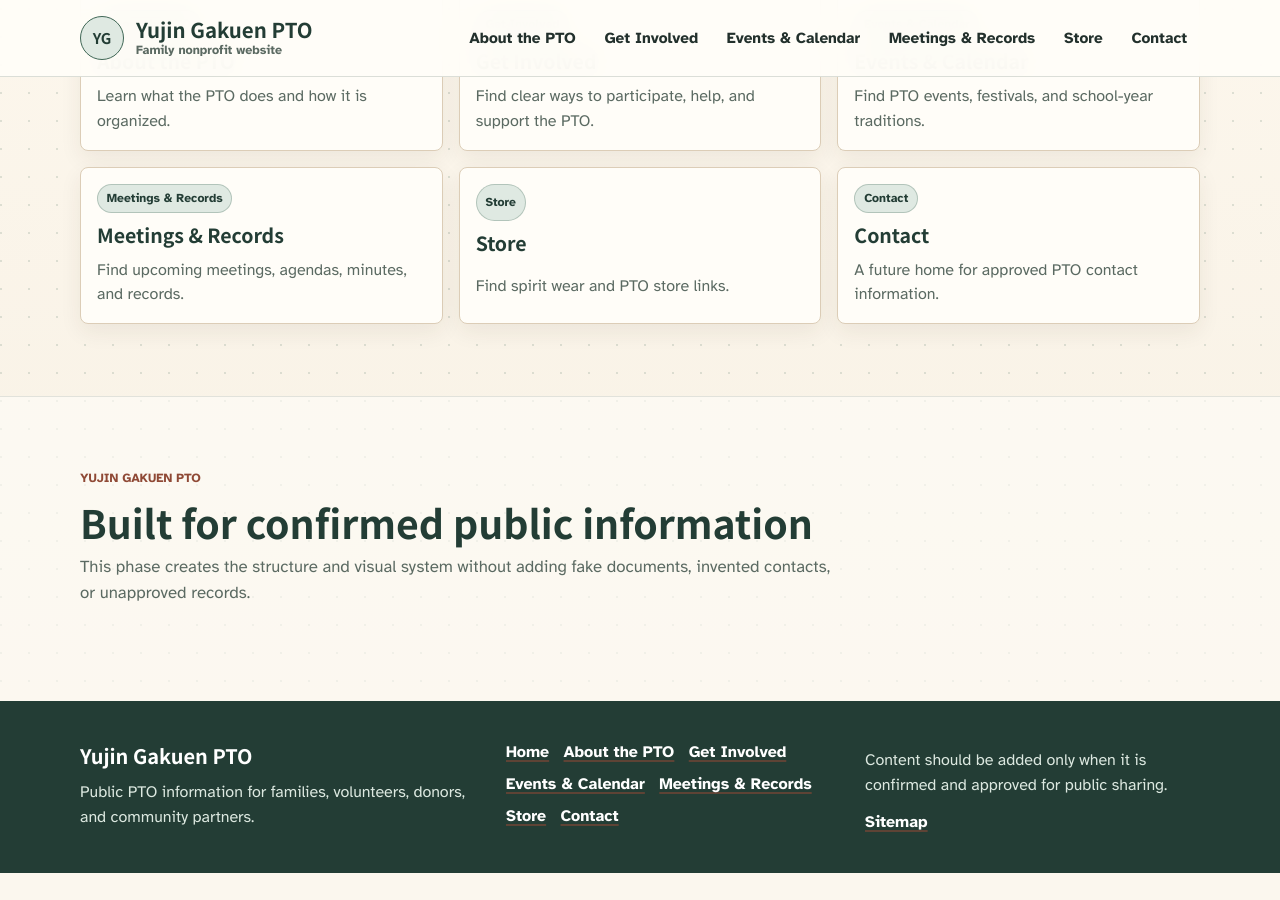
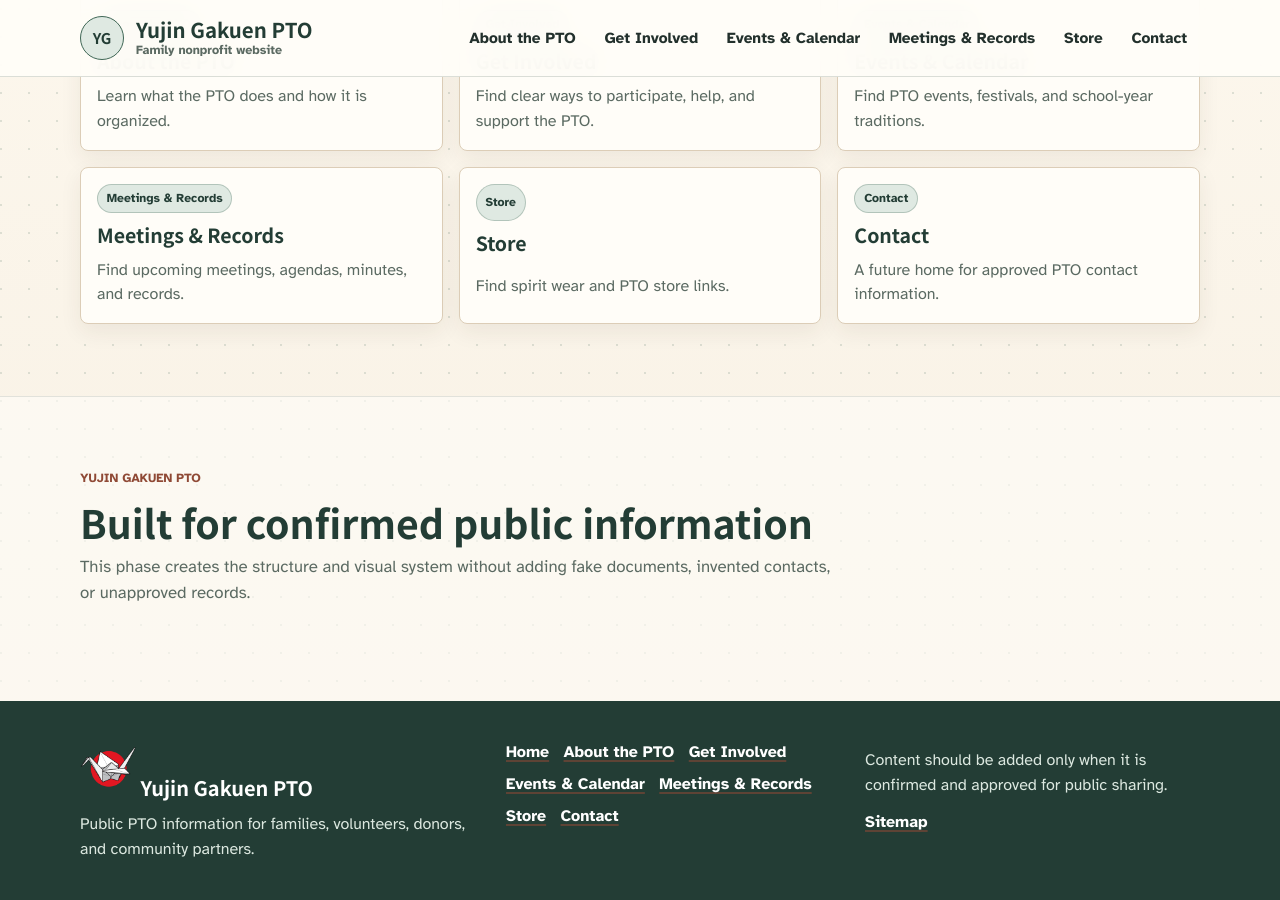
Before and after one commit to Yujin-Gakuen-PTO/yujin-gakuen-pto.github.io, a Jekyll site: the page built from index.md, in a window 1280 px wide and 900 px high, scrolled down 1336 px. Built offline with Jekyll 4.4.1, drawn with Linux system fonts in a browser that asks for light colours; some web fonts are replaced; before the commit the page ends 2209 px from its top, so only the background shows below that.

Commit message:
Add PTO logo to footer

```diff
--- a/_includes/footer.html
+++ b/_includes/footer.html
@@ -1,7 +1,10 @@
 <footer class="site-footer">
   <div class="wrap footer-grid">
     <div>
-      <a class="footer-brand" href="{{ '/' | relative_url }}">{{ site.title }}</a>
+      <a class="footer-brand" href="{{ '/' | relative_url }}">
+        <img src="{{ '/assets/images/yg-pto-crane-sun-logo.png' | relative_url }}" alt="" width="56" height="56">
+        <span>{{ site.title }}</span>
+      </a>
       <p>Public PTO information for families, volunteers, donors, and community partners.</p>
     </div>
     <nav aria-label="Footer navigation">
```
